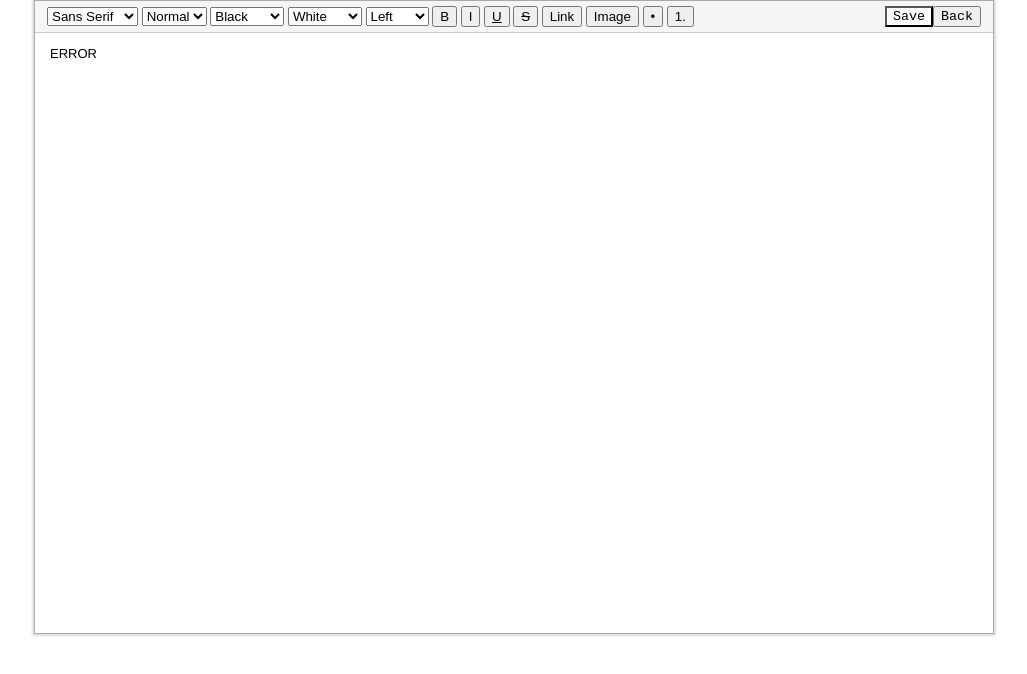
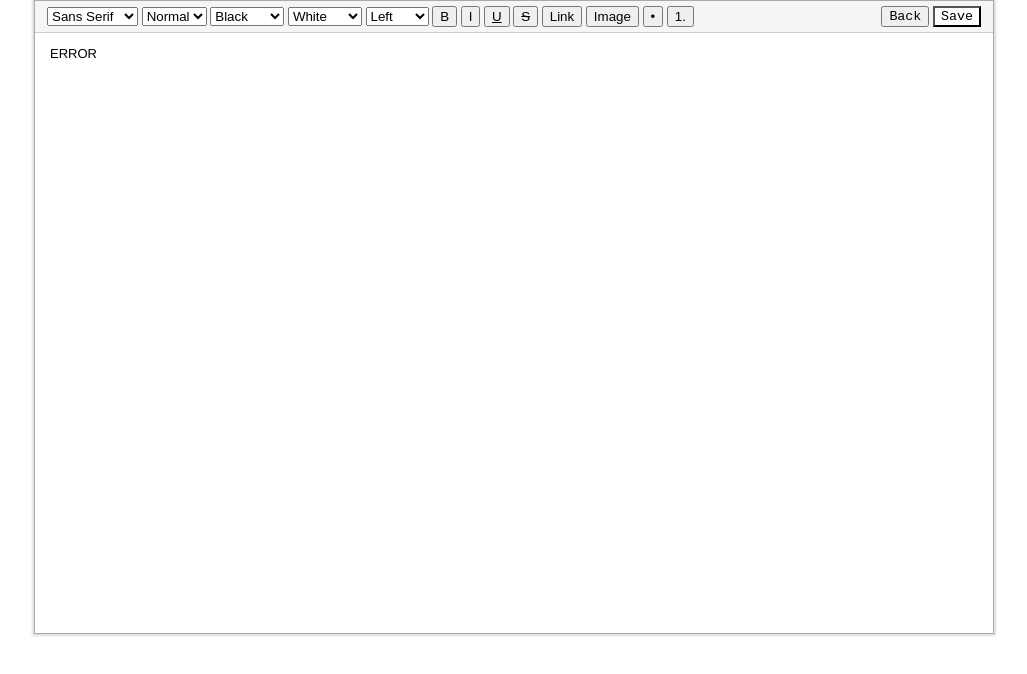
Before and after one commit to note-thingy/boxle-2, a website: page public/app/editor/text/rich-html-note/index.html in a window 1280 px wide. Shown: the whole page, without its empty margins (126-1153 px from the left). Drawn offline with Linux system fonts and the light colour scheme; no server answers.

Commit message:
Update index.html

```diff
--- a/public/app/editor/text/rich-html-note/index.html
+++ b/public/app/editor/text/rich-html-note/index.html
@@ -40,6 +40,18 @@
       #btn-save{
         background-color: white
       }
+      @media handheld {
+        #formatting-container{
+          overflow-x: scroll;
+          overflow-y: hidden;
+        }
+      }
+      @media (min-width:960px) {
+        .editor-btns{
+          float: right;
+        }
+      }
+
     </style>
     <meta name="viewport" content="width=device-width, initial-scale=1">
     <meta charset="utf-8">
@@ -48,7 +60,10 @@
     <div id="content-container">
       <div id="editor-wrapper">
         <div id="formatting-container">
-          <button title="Return to files" class="ql-format-button" style="font-family:monospace; float: right;" onclick="goToFiles()">Back</button>
+          <span class="editor-btns">
+            <button title="Return to files" class="ql-format-button" style="font-family:monospace;" onclick="goToFiles()">Back</button>
+            <button title="Save Document" style="font-family:monospace;" id="btn-save" onclick="save()">Save</button>
+          </span>
           <select title="Font" class="ql-font">
             <option value="sans-serif" selected>Sans Serif</option>
             <option value="Georgia, serif">Serif</option>
@@ -94,7 +109,6 @@
           <button title="Image" class="ql-format-button ql-image">Image</button>
           <button title="Bullet" class="ql-format-button ql-bullet">&bull;</button>
           <button title="List" class="ql-format-button ql-list">1.</button>
-          <button title="Save Document" style="font-family:monospace; float: right;" id="btn-save" onclick="save()">Save</button>
         </div>
         <div id="editor-container"></div>
       </div>
```
